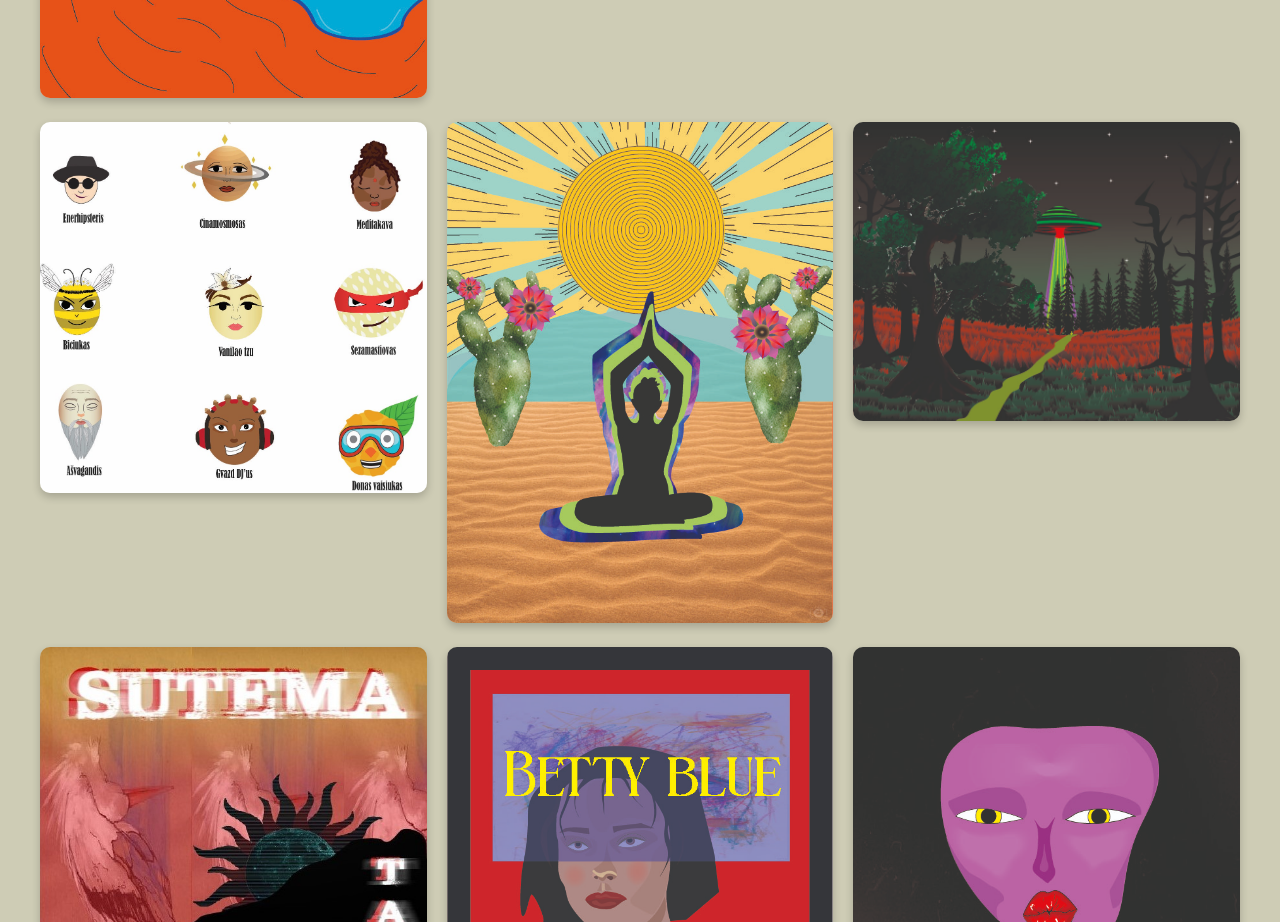
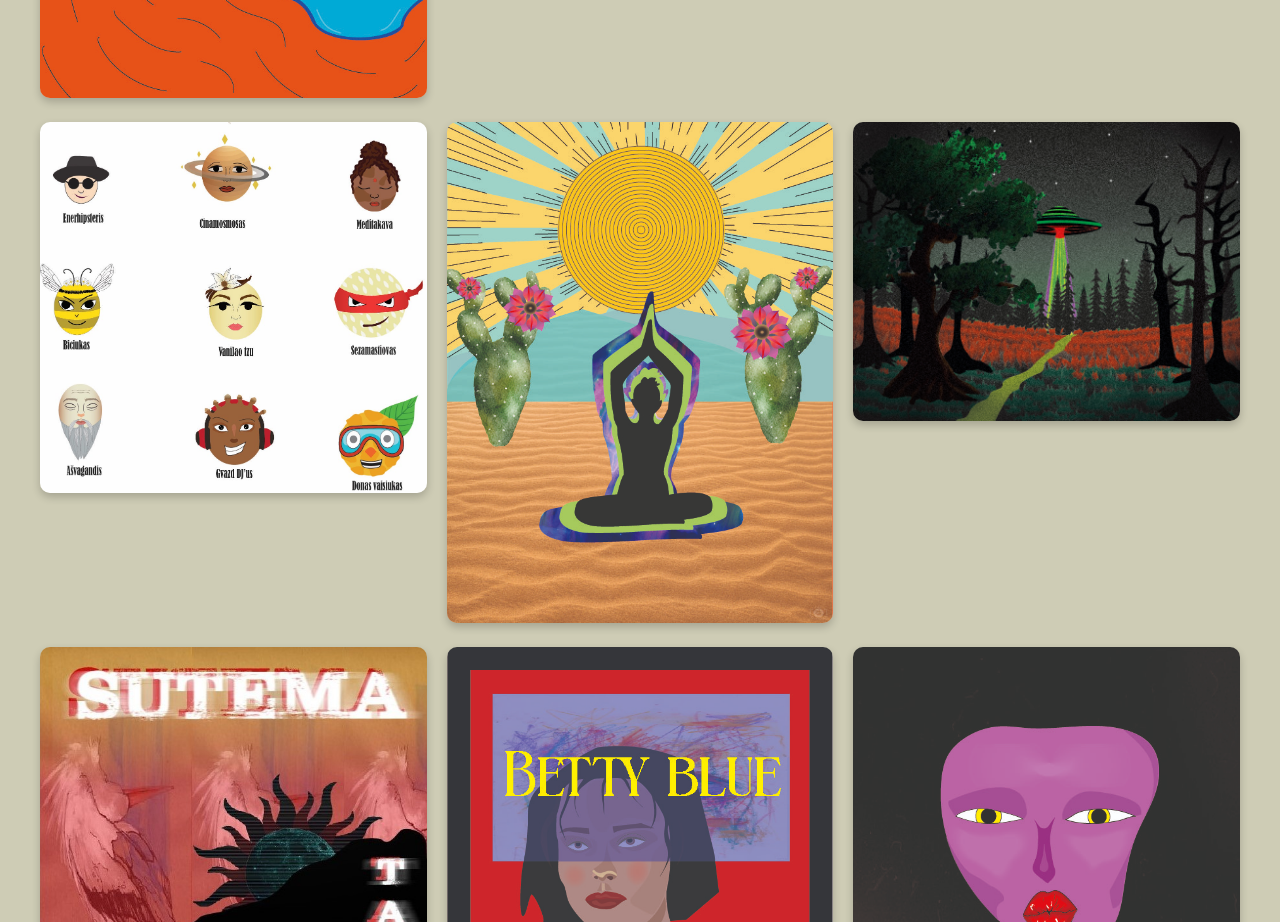
Before and after one commit to athmosffera/athmosffera.github.io, a plain HTML site: page index.html in a window 1280 px wide. Shown: the part 980-1902 px from the top of the page. Drawn offline with Linux system fonts and the light colour scheme.

Commit message:
Update index.html

```diff
--- a/index.html
+++ b/index.html
@@ -158,7 +158,7 @@
         <a href="#lightbox4"><img src="images/image4.jpg" alt="Image 4"></a>
         <a href="#lightbox5"><img src="images/image5.jpg" alt="Image 5"></a>
         <a href="#lightbox6"><img src="images/image6.jpg" alt="Image 6"></a>
-        <a href="#lightbox7"><img src="images/image7.jpg" alt="Image 7"></a>
+        <a href="#lightbox7"><img src="images/forest.jpg" alt="Image 7"></a>
         <a href="#lightbox8"><img src="images/image8.jpg" alt="Image 8"></a>
         <a href="#lightbox9"><img src="images/image9.jpg" alt="Image 9"></a>
         <a href="#lightbox10"><img src="images/image10.jpg" alt="Image 10"></a>
```
